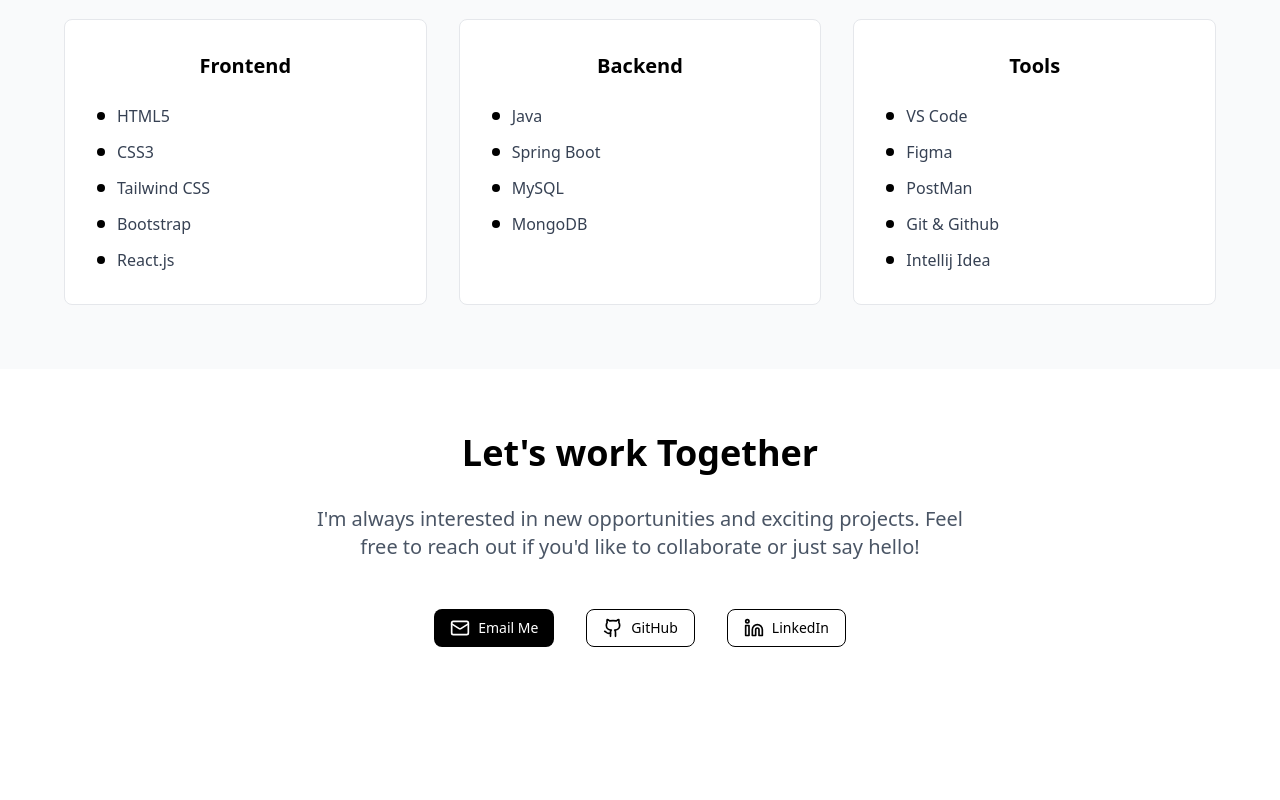
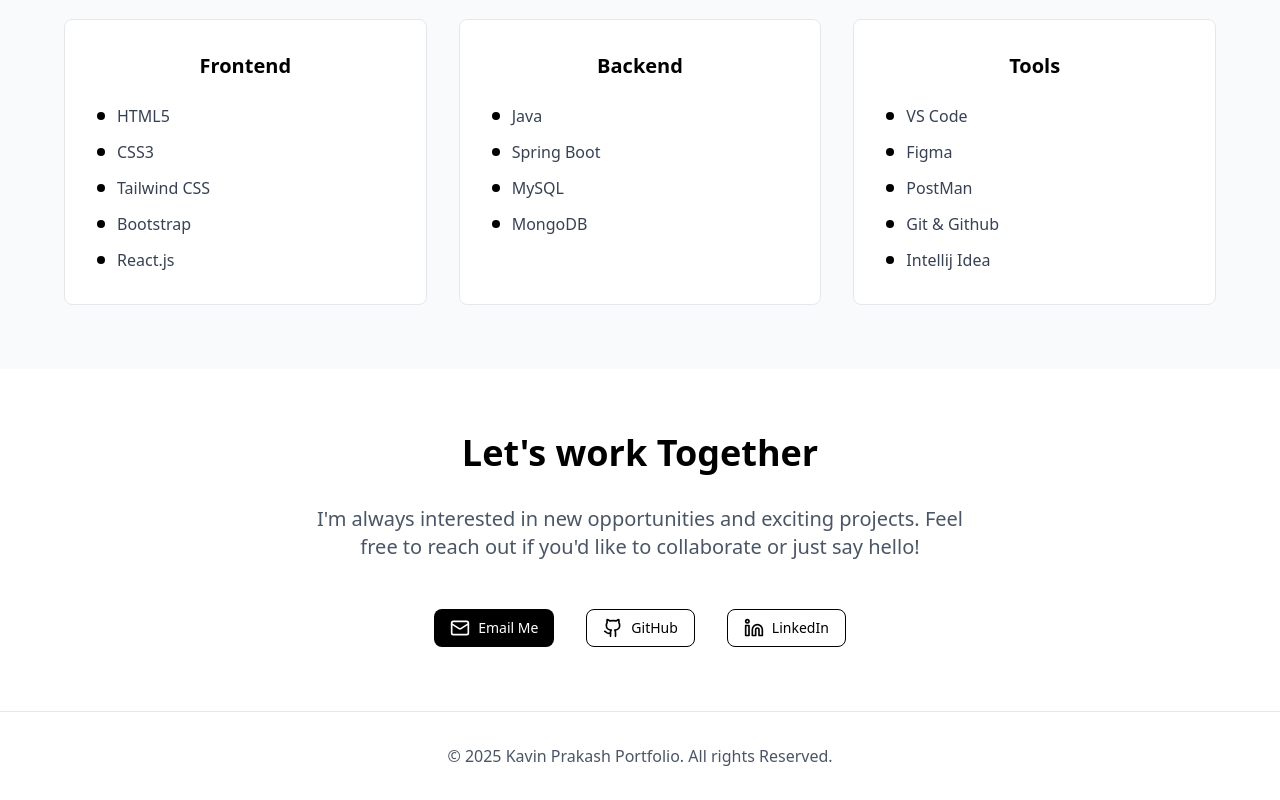
Before and after one commit to Kavin-Prakash-T/Portfolio, a React (Vite) app: page / in a window 1280 px wide. Shown: the part 2187-2987 px from the top of the page. Before the commit the page ends 2898 px from the top, so only its background shows below. Built offline with nearby package versions, Linux system fonts and the light colour scheme.

Commit message:
feat(footer):implement footer section

```diff
--- a/src/App.jsx
+++ b/src/App.jsx
@@ -6,6 +6,8 @@
 import { useIntersectionObserver } from "./hooks/useIntersectionObserver";
 import { useScrollToTop } from "./hooks/useScrollToTop";
 import { Contact } from "./components/Contact";
+import { Footer } from "./components/Footer";
+import { ScrollToTop } from "./components/ScrollToTop";
 
 const App = () => {
   const hasAnimated = useIntersectionObserver();
@@ -18,6 +20,8 @@
       <Projects hasAnimated={hasAnimated} />
       <Skills hasAnimated={hasAnimated} />
       <Contact hasAnimated={hasAnimated} />
+      <Footer />
+      <ScrollToTop showScrollTop={showScrollTop} />
     </div>
   )
 }
--- /dev/null
+++ b/src/components/Footer.jsx
@@ -0,0 +1,13 @@
+import React from 'react'
+
+export const Footer = () => {
+  return (
+    <footer className='py-8 px-6 border-t border-gray-200'>
+       <div className="max-w-6xl mx-auto text-center">
+        <p className="text-gray-600">
+            © 2025 Kavin Prakash Portfolio. All rights Reserved.
+        </p>
+       </div>
+    </footer>
+  )
+}
--- /dev/null
+++ b/src/components/ScrollToTop.jsx
@@ -0,0 +1,15 @@
+import React from 'react';
+import { ArrowUp } from 'lucide-react';
+
+export const ScrollToTop = ({showScrollTop}) => {
+
+    const scrollToTop =()=>{
+        window.scrollTo({top:0,behavior:'smooth'});
+    }
+    if(!showScrollTop) return null;
+  return (
+    <button onClick={scrollToTop} className='fixed bottom-8 right-8 bg-black text-white p-3 rounded-full hover:bg-gray-800 transition-all duration-300 shadow-lg cursor-pointer'>
+       <ArrowUp className='w-5 h-5'/>
+    </button>
+  )
+}
```
